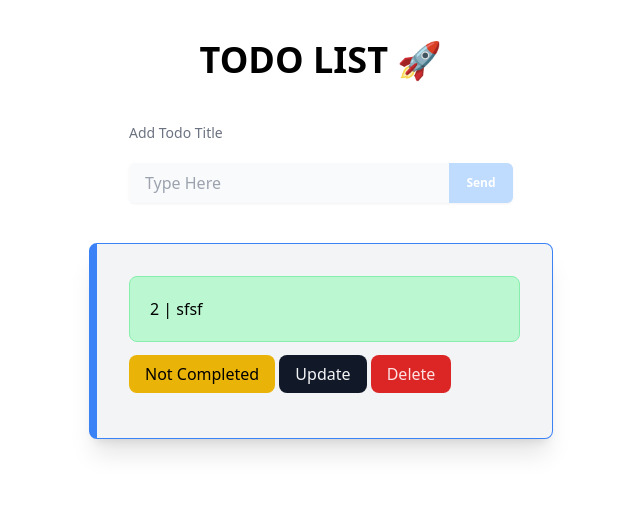
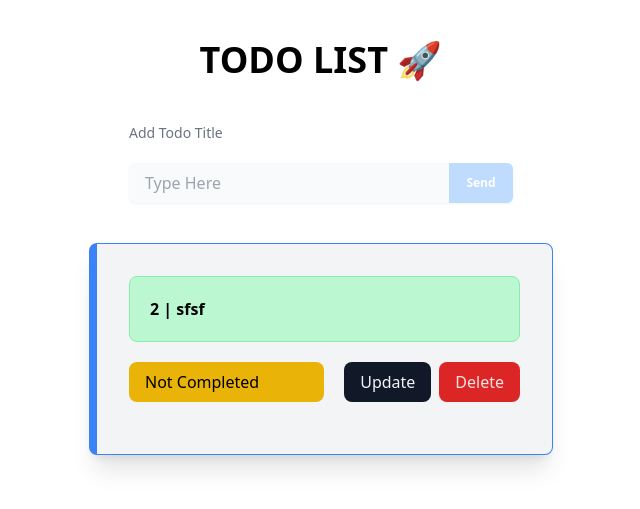
Before and after one commit to 1paramveer/crud-todo, a Flask app: page / in a window 1280 px wide. Shown: the top 509 px of the page, without its empty margins (319-959 px from the left). Run offline with Flask 3, Linux system fonts and the light colour scheme; data comes from the database, SQL or seed files in the repository; both versions use the stored data as it was after the commit; some libraries are stand-ins or nearby versions.

Commit message:
Updated styles

```diff
--- a/templates/index.html
+++ b/templates/index.html
@@ -38,31 +38,31 @@
       >
         {% for todo in todo_list %}
         <p
-          class="h-auto w-auto p-5 rounded-lg bg-green-200 border border-green-300 mb-5"
+          class="h-auto w-auto p-5 rounded-lg bg-green-200 border border-green-300 mb-5 font-bold"
         >
           {{todo.id}} | {{todo.title}}
         </p>
-        <div class="mb-5">
+        <div class="pb-5 flex">
           <!--Sepetate-->
           {% if todo.complete == False %}
           <span
-            class="rounded-lg px-4 py-2 bg-yellow-500 hover:bg-yellow-600 duration-300"
+            class="rounded-lg px-4 py-2 bg-yellow-500 hover:bg-yellow-600 duration-300 flex-1"
             >Not Completed</span
           >
           {% else %}
           <span
-            class="rounded-lg px-4 py-2 bg-green-700 text-green-100 hover:bg-green-800 duration-300"
+            class="rounded-lg px-4 py-2 bg-green-700 text-green-100 hover:bg-green-800 duration-300 flex-1"
             >Completed</span
           >
           {% endif %}
           <a
             href="/update/{{ todo.id }}"
-            class="rounded-lg px-4 py-2 bg-gray-900 text-gray-100"
+            class="rounded-lg px-4 py-2 bg-gray-900 text-gray-100 flex-none ml-5"
             >Update</a
           >
           <a
             href="/delete/{{ todo.id }}"
-            class="rounded-lg px-4 py-2 bg-red-600 text-red-100 hover:bg-red-700 duration-300"
+            class="rounded-lg px-4 py-2 bg-red-600 text-red-100 hover:bg-red-700 duration-300 flex-none ml-2"
             >Delete</a
           >
         </div>
```
Also changed, not shown: instance/db.sqlite.
